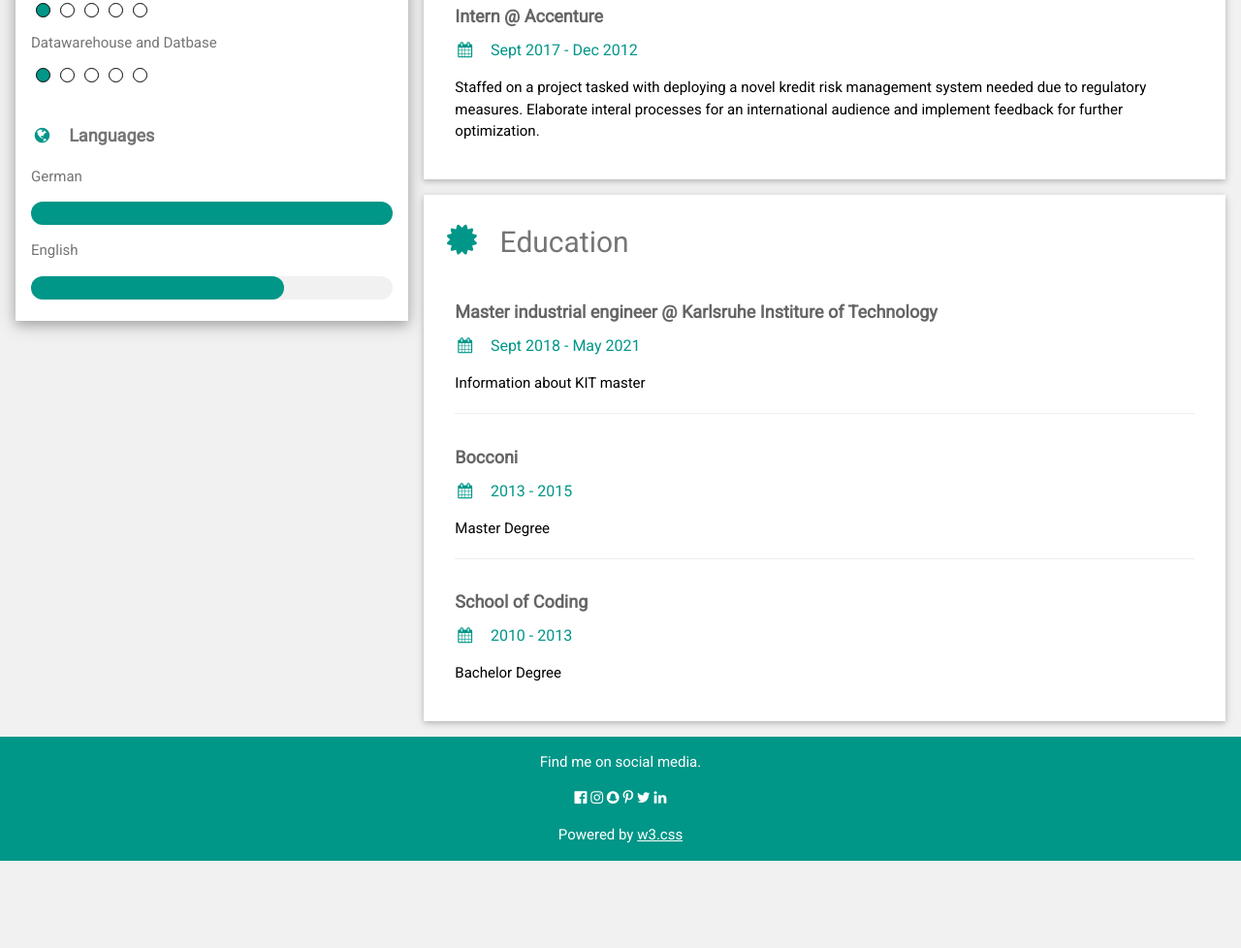
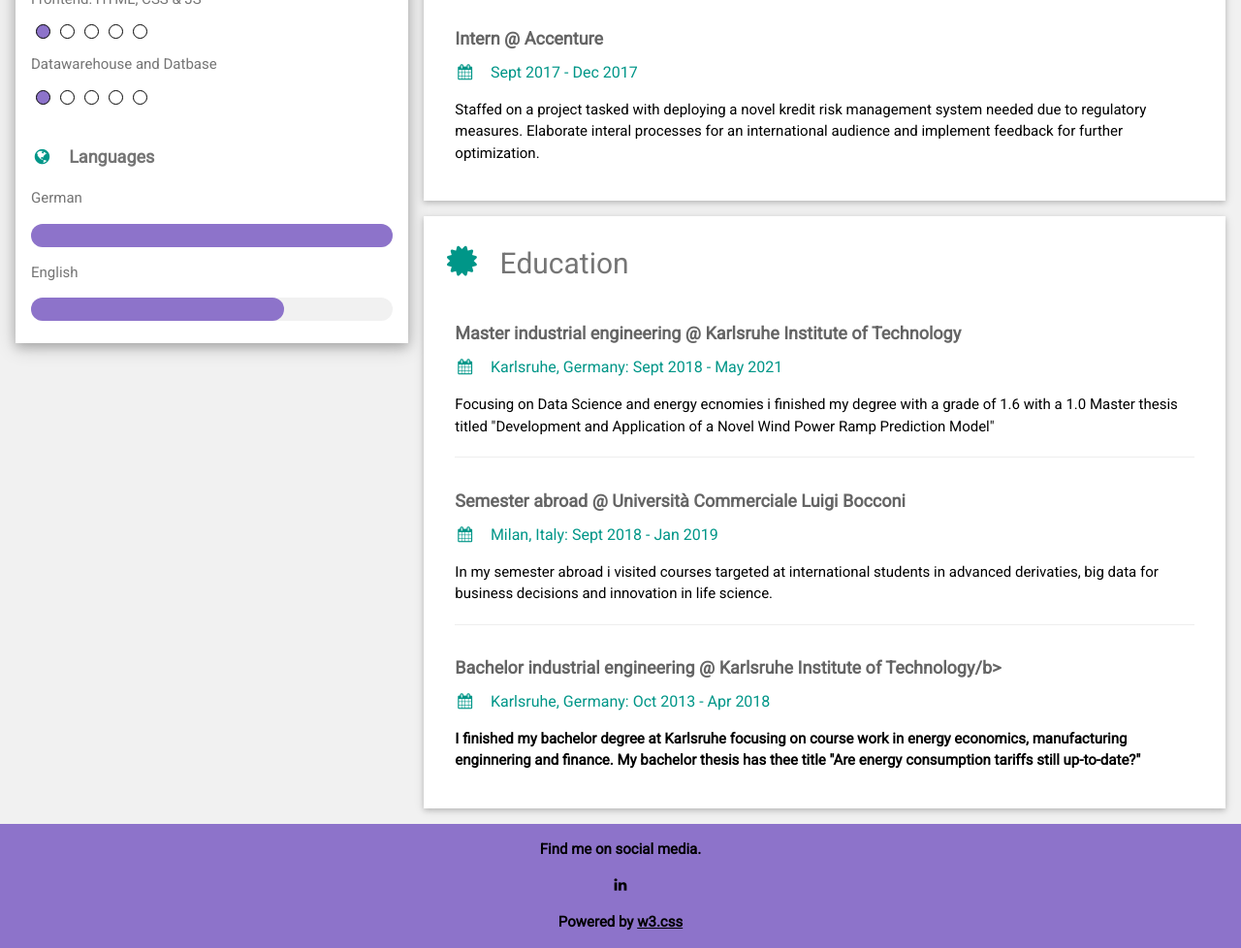
Before and after one commit to Banjio/learning_css, a plain HTML site: page online_cv/content/pages/cv.html in a window 1280 px wide. Shown: the part 487-1465 px from the top of the page at 97% size. Before the commit the page ends 1375 px from the top, so only its background shows below. Drawn offline with nearby package versions, Linux system fonts and the light colour scheme.

Commit message:
Added Content, added sass css -> we need to install it on other machines if we want to develop with sass

```diff
--- a/online_cv/content/pages/cv.html
+++ b/online_cv/content/pages/cv.html
@@ -10,12 +10,14 @@
     <link rel='stylesheet' href='https://fonts.googleapis.com/css?family=Roboto'>
     <link rel="stylesheet" href="https://cdnjs.cloudflare.com/ajax/libs/font-awesome/4.7.0/css/font-awesome.min.css">
     <!--<link rel="stylesheet" typehref="/home/maxbeier/ws/learning_css/online_cv/content/static/style.css"> -->
-    <link rel="stylesheet" href="../static/style.css">
+    <link rel="stylesheet" href="../static/style_sass.css">"
+
 <style>
 html,body,
     h1,h2,h3,h4,h5,h6 {font-family: "Roboto", sans-serif}
 </style>
     </head>
+
 <body class="w3-light-grey">
 
 <!-- Page Container -->
@@ -80,11 +82,11 @@ html,body,
           <p class="w3-large w3-text-theme"><b><i class="fa fa-globe fa-fw w3-margin-right w3-text-teal"></i>Languages</b></p>
           <p>German</p>
           <div class="w3-light-grey w3-round-xlarge">
-            <div class="w3-round-xlarge w3-teal" style="height:24px;width:100%"></div>
+            <div class="w3-round-xlarge accent-bar" style="height:24px;width:100%"></div>
           </div>
           <p>English</p>
           <div class="w3-light-grey w3-round-xlarge">
-            <div class="w3-round-xlarge w3-teal" style="height:24px;width:70%"></div>
+            <div class="w3-round-xlarge accent-bar" style="height:24px;width:70%"></div>
           </div>
           <br>
         </div>
@@ -116,29 +118,36 @@ html,body,
         </div>
         <div class="w3-container">
           <h5 class="w3-opacity"><b>Intern @ Accenture</b></h5>
-          <h6 class="w3-text-teal"><i class="fa fa-calendar fa-fw w3-margin-right"></i>Sept 2017 - Dec 2012</h6>
+          <h6 class="w3-text-teal"><i class="fa fa-calendar fa-fw w3-margin-right"></i>Sept 2017 - Dec 2017</h6>
           <p>Staffed on a project tasked with deploying a novel kredit risk management system needed due to regulatory measures. Elaborate interal processes for an international audience and implement feedback for further optimization.</p><br>
         </div>
+        <!--
+        <div class="w3-container">
+          <h5 class="w3-opacity"><b>Voluntary year @ FZC-Blau-Weiß Philippsburg e.V.</b></h5>
+          <h6 class="w3-text-teal"><i class="fa fa-calendar fa-fw w3-margin-right"></i>Sept 2012 - Aug 2013</h6>
+          <p>Staffed on a project tasked with deploying a novel kredit risk management system needed due to regulatory measures. Elaborate interal processes for an international audience and implement feedback for further optimization.</p><br>
+        </div>
+      -->
       </div>
 
       <div class="w3-container w3-card w3-white">
         <h2 class="w3-text-grey w3-padding-16"><i class="fa fa-certificate fa-fw w3-margin-right w3-xxlarge w3-text-teal"></i>Education</h2>
         <div class="w3-container">
-          <h5 class="w3-opacity"><b>Master industrial engineer @ Karlsruhe Institure of Technology</b></h5>
-          <h6 class="w3-text-teal"><i class="fa fa-calendar fa-fw w3-margin-right"></i>Sept 2018 - May 2021</h6>
-          <p>Information about KIT master</p>
+          <h5 class="w3-opacity"><b>Master industrial engineering @ Karlsruhe Institute of Technology</b></h5>
+          <h6 class="w3-text-teal"><i class="fa fa-calendar fa-fw w3-margin-right"></i>Karlsruhe, Germany: Sept 2018 - May 2021</h6>
+          <p>Focusing on Data Science and energy ecnomies i finished my degree with a grade of 1.6 with a 1.0 Master thesis titled "Development and Application of a Novel Wind Power Ramp Prediction Model"</p>
           <hr>
         </div>
         <div class="w3-container">
-          <h5 class="w3-opacity"><b>Bocconi</b></h5>
-          <h6 class="w3-text-teal"><i class="fa fa-calendar fa-fw w3-margin-right"></i>2013 - 2015</h6>
-          <p>Master Degree</p>
+          <h5 class="w3-opacity"><b>Semester abroad @ Università Commerciale Luigi Bocconi</b></h5>
+          <h6 class="w3-text-teal"><i class="fa fa-calendar fa-fw w3-margin-right"></i>Milan, Italy: Sept 2018 - Jan 2019</h6>
+          <p>In my semester abroad i visited courses targeted at international students in advanced derivaties, big data for business decisions and innovation in life science.</p>
           <hr>
         </div>
         <div class="w3-container">
-          <h5 class="w3-opacity"><b>School of Coding</b></h5>
-          <h6 class="w3-text-teal"><i class="fa fa-calendar fa-fw w3-margin-right"></i>2010 - 2013</h6>
-          <p>Bachelor Degree</p><br>
+          <h5 class="w3-opacity"><b>Bachelor industrial engineering @ Karlsruhe Institute of Technology/b></h5>
+          <h6 class="w3-text-teal"><i class="fa fa-calendar fa-fw w3-margin-right"></i>Karlsruhe, Germany: Oct 2013 - Apr 2018</h6>
+          <p>I finished my bachelor degree at Karlsruhe focusing on course work in energy economics, manufacturing enginnering and finance. My bachelor thesis has thee title "Are energy consumption tariffs still up-to-date?"</p><br>
         </div>
       </div>
 
@@ -151,13 +160,14 @@ html,body,
   <!-- End Page Container -->
 </div>
 
-<footer class="w3-container w3-teal w3-center w3-margin-top">
+<footer class="w3-container stickyFooter w3-center w3-margin-top">
   <p>Find me on social media.</p>
-  <i class="fa fa-facebook-official w3-hover-opacity"></i>
-  <i class="fa fa-instagram w3-hover-opacity"></i>
+  <i class="fa-brands-fa-github w3-hover-opacity"></i>
+  <!--<i class="fa fa-instagram w3-hover-opacity"></i>
   <i class="fa fa-snapchat w3-hover-opacity"></i>
   <i class="fa fa-pinterest-p w3-hover-opacity"></i>
   <i class="fa fa-twitter w3-hover-opacity"></i>
+  -->
   <i class="fa fa-linkedin w3-hover-opacity"></i>
   <p>Powered by <a href="https://www.w3schools.com/w3css/default.asp" target="_blank">w3.css</a></p>
 </footer>
--- /dev/null
+++ b/online_cv/content/static/style_sass.scss
@@ -0,0 +1,49 @@
+$accentColor1:#009688;
+
+$accentColor2: #8d73ca;
+
+.skillDot {
+    height: 15px;
+    width: 15px;
+    border: 1px solid black;
+    background-color: white;
+    color: grey;
+    border-radius: 50%;
+    margin-left: 5px;
+    margin-right: 5px;
+    display: inline-block;
+}
+
+.skillDot-selected{
+    background-color: $accentColor2;
+}
+
+.dotContainer {
+    background-color: white;
+    display: flex;
+    justify-content: flex-left;
+
+}
+
+.accent-bar {
+    background-color: $accentColor2;
+}
+
+.stickyFooter {
+    /**position: fixed;
+    text-align: center;
+    left: 0;
+    bottom: 0;
+    width: 100%;
+    color: black;
+    **/
+    background-color: $accentColor2;
+    flex-shrink: 0;
+
+}
+
+#leftColumnContainer {
+    position: relative;
+    top: 50%;
+    right: 50%;
+}
```
Also changed, not shown: online_cv/content/static/style_sass.css (added), 5 other files.
